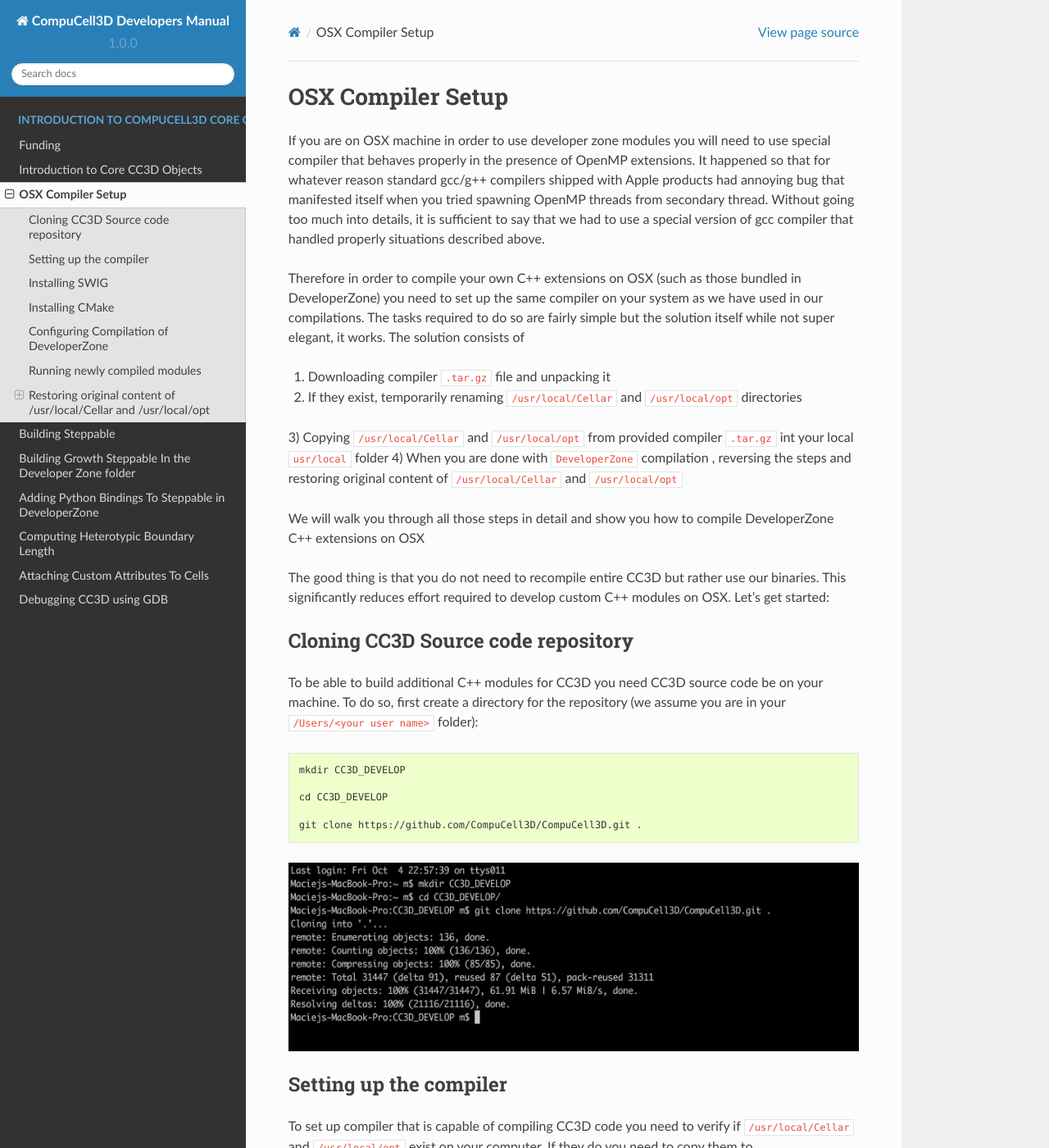
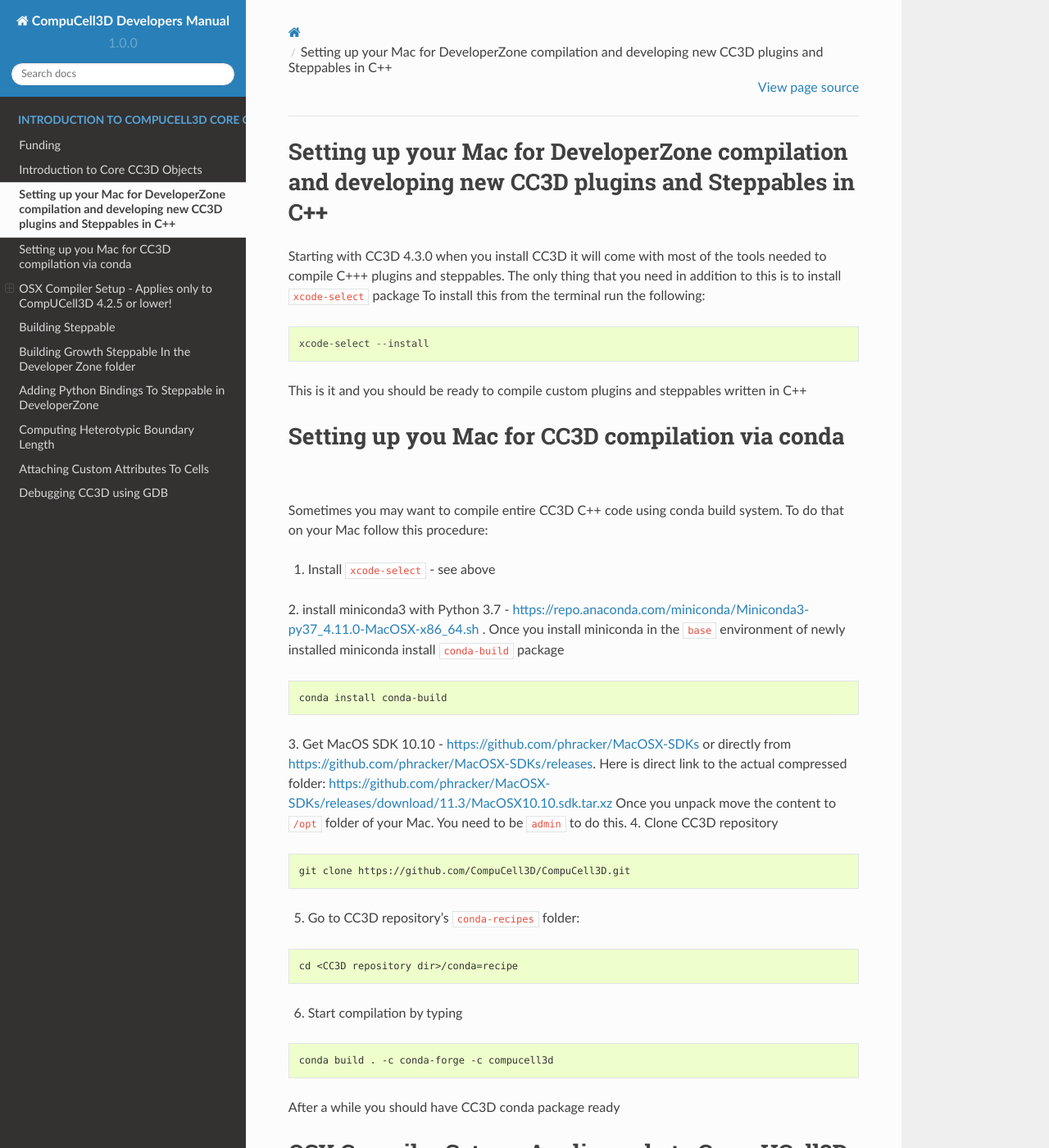
Before and after one commit to CompuCell3D/CompuCell3DDevelopersManual, a Sphinx documentation site: the page built from docs/setting_up_compiler_on_osx.rst, in a window 1280 px wide and 1400 px high. Shown: the whole window at 82% size. Built offline with Sphinx 7.4.7 and the Read the Docs theme 2.0.0, drawn with Linux system fonts in a browser that asks for light colours; some of the changed text lies outside the part shown.

Commit message:
updated OSX CC3D compilation configuration options

```diff
--- a/docs/setting_up_compiler_on_osx.rst
+++ b/docs/setting_up_compiler_on_osx.rst
@@ -1,5 +1,57 @@
-OSX Compiler Setup
-==================
+Setting up your Mac for DeveloperZone compilation and developing new CC3D plugins and Steppables in C++
+================================================================================================
+
+Starting with CC3D 4.3.0 when you install CC3D it will come with most of the tools needed to compile C+++
+plugins and steppables. The only thing that you need in addition to this is to install ``xcode-select`` package
+To install this from the terminal run the following:
+
+.. code-block::
+
+    xcode-select --install
+
+This is it and you should be ready to compile custom plugins and steppables written in C++
+
+Setting up you Mac for CC3D compilation via conda
+==================================================
+
+Sometimes you may want to compile entire CC3D C++ code using conda build system. To do that on your Mac follow this
+procedure:
+
+1. Install ``xcode-select`` - see above
+2. install miniconda3 with Python 3.7 - https://repo.anaconda.com/miniconda/Miniconda3-py37_4.11.0-MacOSX-x86_64.sh .
+Once you install miniconda in the ``base`` environment of newly installed miniconda install ``conda-build`` package
+
+.. code-block:: console
+
+    conda install conda-build
+
+3. Get MacOS SDK 10.10 - https://github.com/phracker/MacOSX-SDKs or directly from
+https://github.com/phracker/MacOSX-SDKs/releases. Here is direct link to the actual compressed folder:
+https://github.com/phracker/MacOSX-SDKs/releases/download/11.3/MacOSX10.10.sdk.tar.xz
+Once you unpack move the content to ``/opt`` folder of your Mac. You need to be ``admin`` to do this.
+4. Clone CC3D repository
+
+.. code-block:: console
+
+    git clone https://github.com/CompuCell3D/CompuCell3D.git
+
+5. Go to CC3D repository's ``conda-recipes`` folder:
+
+.. code-block:: console
+
+    cd <CC3D repository dir>/conda=recipe
+
+
+6. Start compilation by typing
+
+.. code-block:: console
+
+    conda build . -c conda-forge -c compucell3d
+
+After a while you should have CC3D conda package ready
+
+OSX Compiler Setup - Applies only to CompUCell3D 4.2.5 or lower!
+================================================================
 
 If you are on OSX machine in order to use developer zone modules you will need to use special compiler
 that behaves properly in the presence of OpenMP extensions. It happened so that for whatever reason
```
